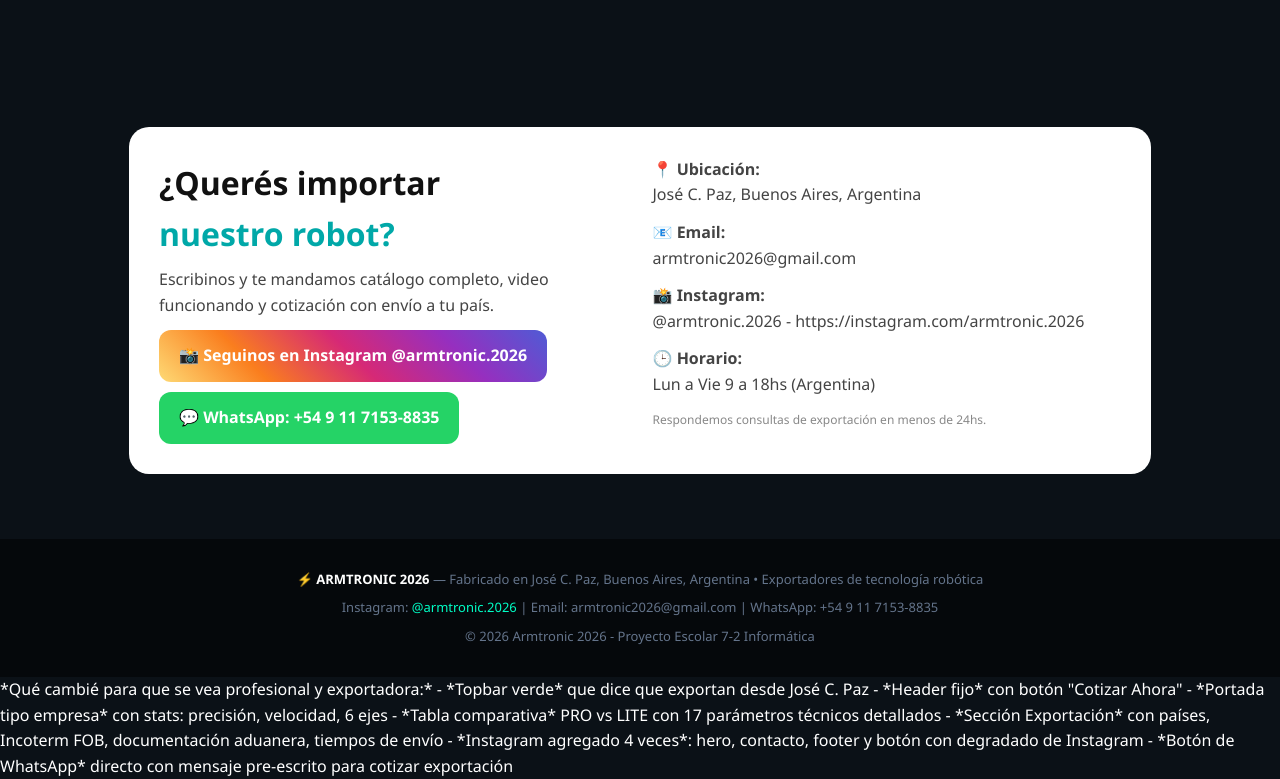
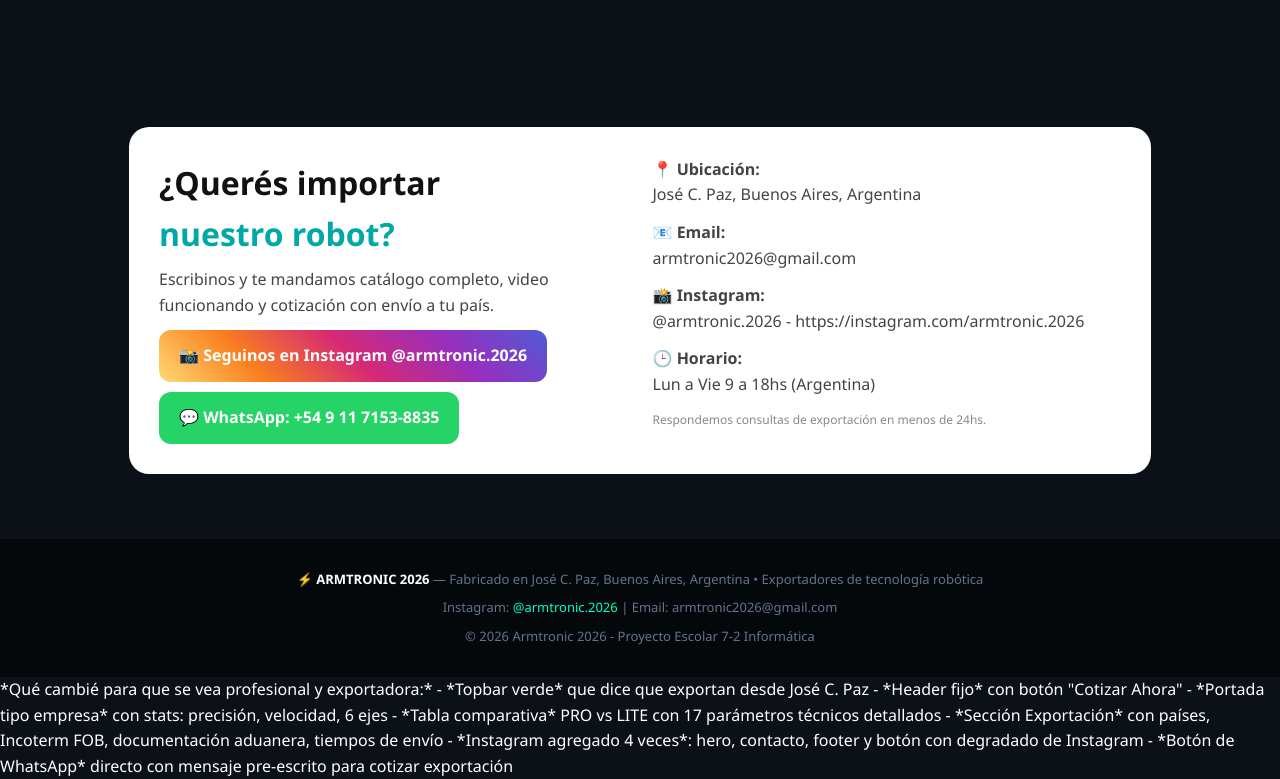
Before and after one commit to ibarraezequiel327-png/ARMATRONIC-, a plain HTML site: page index.html in a window 1280 px wide. Shown: the part 5036-5815 px from the top of the page. Drawn offline with Linux system fonts and the light colour scheme.

Commit message:
Update footer contact information
Removed WhatsApp contact information from footer.

```diff
--- a/index.html
+++ b/index.html
@@ -268,7 +268,7 @@ footer b{color:#fff}
 
 <footer>
   <p><b>⚡ ARMTRONIC 2026</b> — Fabricado en José C. Paz, Buenos Aires, Argentina • Exportadores de tecnología robótica</p>
-  <p style="margin-top:8px">Instagram: <a href="https://instagram.com/armtronic.2026" target="_blank">@armtronic.2026</a> | Email: armtronic2026@gmail.com | WhatsApp: +54 9 11 7153-8835</p>
+  <p style="margin-top:8px">Instagram: <a href="https://instagram.com/armtronic.2026" target="_blank">@armtronic.2026</a> | Email: armtronic2026@gmail.com </p>
   <p style="margin-top:8px">© 2026 Armtronic 2026 - Proyecto Escolar 7-2 Informática</p>
 </footer>
 
```
